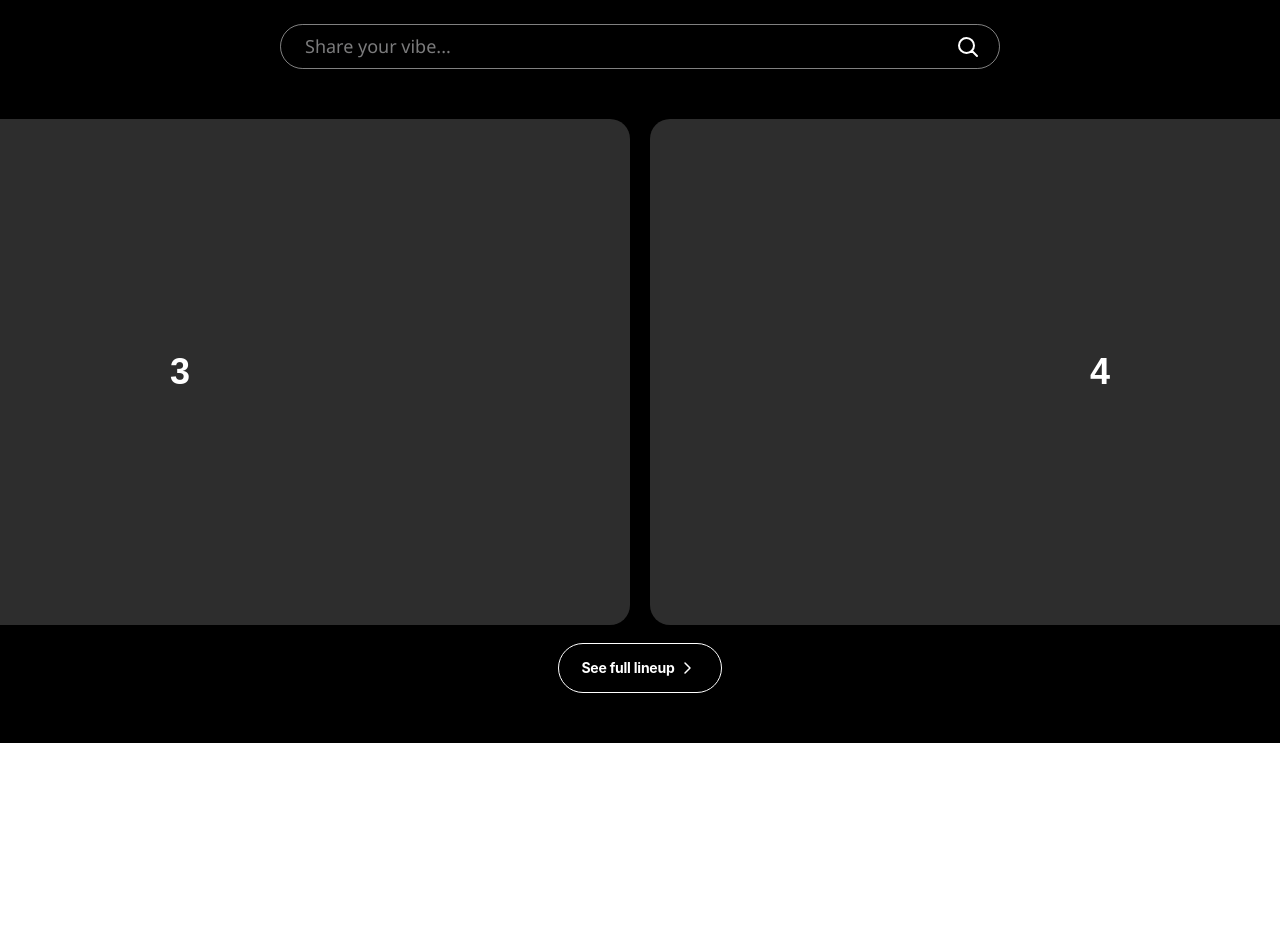
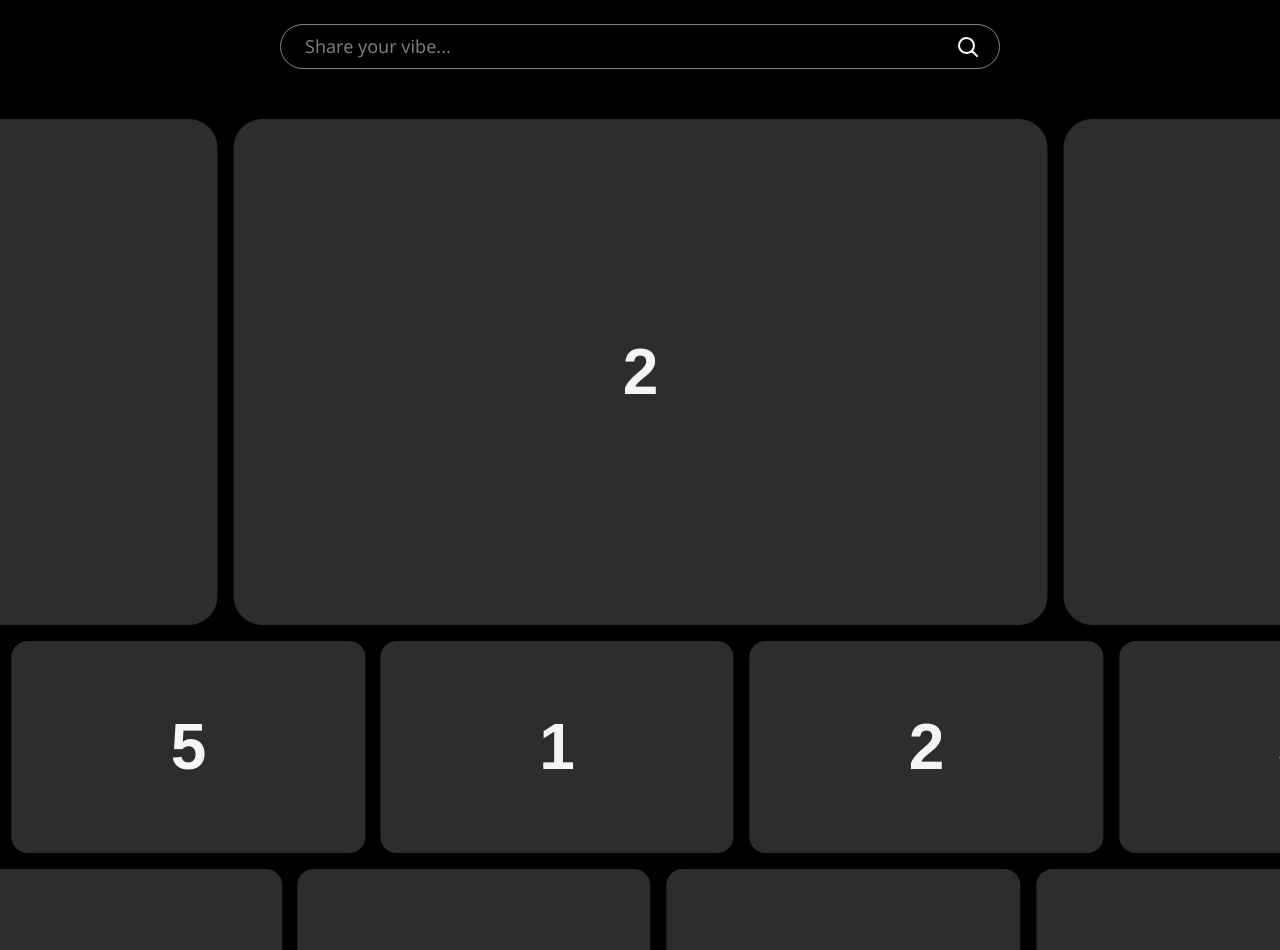
Before and after one commit to praveen-bandla/agent-ticket-marketplace, a Next.js app in the folder app/: page / in a window 1280 px wide. Shown: the part 222-1172 px from the top of the page. Before the commit the page ends 965 px from the top, so only its background shows below. Built offline with nearby package versions, Linux system fonts and the light colour scheme.

Commit message:
app carousel

```diff
--- a/app/package.json
+++ b/app/package.json
@@ -9,6 +9,10 @@
     "lint": "eslint"
   },
   "dependencies": {
+    "embla-carousel": "8.6.0",
+    "embla-carousel-auto-scroll": "^8.6.0",
+    "embla-carousel-autoplay": "8.6.0",
+    "embla-carousel-react": "8.6.0",
     "next": "16.0.3",
     "react": "19.2.0",
     "react-dom": "19.2.0"
--- /dev/null
+++ b/app/src/app/css/embla_autoplay.module.css
@@ -0,0 +1,33 @@
+.embla {
+  width: 100%;
+  margin: auto;
+  --slide-height: 506px;
+  --slide-spacing: 1rem;
+  --slide-size: 64%;
+}
+.embla__viewport {
+  overflow: hidden;
+}
+.embla__container {
+  display: flex;
+  touch-action: pan-y pinch-zoom;
+  margin-left: calc(var(--slide-spacing) * -1);
+}
+.embla__slide {
+  transform: translate3d(0, 0, 0);
+  flex: 0 0 var(--slide-size);
+  min-width: 0;
+  padding-left: var(--slide-spacing);
+}
+.embla__slide__number {
+  box-shadow: inset 0 0 0 0.2rem var(--detail-medium-contrast);
+  border-radius: 1.8rem;
+  font-size: 4rem;
+  font-weight: 600;
+  display: flex;
+  align-items: center;
+  justify-content: center;
+  height: var(--slide-height);
+  user-select: none;
+  background-color: #2d2d2d;
+}
--- /dev/null
+++ b/app/src/app/css/embla_autoscroll.module.css
@@ -0,0 +1,33 @@
+.embla {
+  width: 100%;
+  margin: 1rem auto 1rem;
+  --slide-height: 212px;
+  --slide-spacing: 1rem;
+  --slide-size: 28.5%;
+}
+.embla__viewport {
+  overflow: hidden;
+}
+.embla__container {
+  display: flex;
+  touch-action: pan-y pinch-zoom;
+  margin-left: calc(var(--slide-spacing) * -1);
+}
+.embla__slide {
+  transform: translate3d(0, 0, 0);
+  flex: 0 0 var(--slide-size);
+  min-width: 0;
+  padding-left: var(--slide-spacing);
+}
+.embla__slide__number {
+  box-shadow: inset 0 0 0 0.2rem var(--detail-medium-contrast);
+  border-radius: 1rem;
+  font-size: 4rem;
+  font-weight: 600;
+  display: flex;
+  align-items: center;
+  justify-content: center;
+  height: var(--slide-height);
+  user-select: none;
+  background-color: #2d2d2d;
+}
--- a/app/src/app/page.tsx
+++ b/app/src/app/page.tsx
@@ -1,5 +1,6 @@
-import InfiniteCarousel from "@/components/carousel";
-
+import EmblaCarouselAutoplay from '@/components/EmblaCarouselAutoplay';
+import EmblaCarouselAutoScroll from '@/components/EmblaCarouselAutoscroll';
+import { EmblaOptionsType } from 'embla-carousel';
 
 const getTagline = () => {
   const lines = [
@@ -10,6 +11,18 @@ const getTagline = () => {
   let i = Math.floor(Math.random() * lines.length);
   return lines[i];
 };
+
+const AUTOPLAY_OPTIONS: EmblaOptionsType = { loop: true }
+const AUTOPLAY_SLIDE_COUNT = 5
+const AUTOPLAY_SLIDES = Array.from(Array(AUTOPLAY_SLIDE_COUNT).keys())
+
+const AUTOSCROLL_OPTIONS: EmblaOptionsType = { loop: true }
+const AUTOSCROLL_SLIDE_COUNT = 5
+const AUTOSCROLL_SLIDES = Array.from(Array(AUTOSCROLL_SLIDE_COUNT).keys())
+
+const AUTOSCROLL_OPTIONS_2: EmblaOptionsType = { loop: true }
+const AUTOSCROLL_SLIDE_COUNT_2 = 5
+const AUTOSCROLL_SLIDES_2 = Array.from(Array(AUTOSCROLL_SLIDE_COUNT_2).keys())
 
 
 export default function Home() {
@@ -29,15 +42,9 @@ export default function Home() {
           </div>
         </div>
         <div className="section-wrapper">
-          <InfiniteCarousel/>
-          <div className="section-2">
-            <div className="item"></div>
-            <div className="item"></div>
-            <div className="item"></div>
-            <div className="item"></div>
-            <div className="item"></div>
-            <div className="item"></div>
-          </div>
+          <EmblaCarouselAutoplay slides={AUTOPLAY_SLIDES} options={AUTOPLAY_OPTIONS} />
+          <EmblaCarouselAutoScroll slides={AUTOSCROLL_SLIDES} options={AUTOSCROLL_OPTIONS} speed={0.3} />
+          <EmblaCarouselAutoScroll slides={AUTOSCROLL_SLIDES_2} options={AUTOSCROLL_OPTIONS_2} speed={0.6} />
           <div className="section-3">
             <div className="item"></div>
             <div className="item"></div>
--- /dev/null
+++ b/app/src/components/EmblaCarouselAutoplay.tsx
@@ -0,0 +1,34 @@
+'use client';
+
+import React from 'react';
+import { EmblaOptionsType } from 'embla-carousel';
+import Autoplay from 'embla-carousel-autoplay';
+import useEmblaCarousel from 'embla-carousel-react';
+
+import styles from '@/app/css/embla_autoplay.module.css';
+
+type PropType = {
+  slides: number[]
+  options?: EmblaOptionsType
+}
+
+const EmblaCarouselAutoplay: React.FC<PropType> = (props) => {
+  const { slides, options } = props
+  const [emblaRef, emblaApi] = useEmblaCarousel(options, [Autoplay()])
+
+  return (
+    <section className={styles.embla}>
+      <div className={styles.embla__viewport} ref={emblaRef}>
+        <div className={styles.embla__container}>
+          {slides.map((index) => (
+            <div className={styles.embla__slide} key={index}>
+              <div className={styles.embla__slide__number}>{index + 1}</div>
+            </div>
+          ))}
+        </div>
+      </div>
+    </section>
+  )
+}
+
+export default EmblaCarouselAutoplay
--- /dev/null
+++ b/app/src/components/EmblaCarouselAutoscroll.tsx
@@ -0,0 +1,49 @@
+'use client';
+
+import React, { useCallback, useEffect, useState } from 'react';
+import { EmblaOptionsType } from 'embla-carousel';
+import useEmblaCarousel from 'embla-carousel-react';
+import AutoScroll from 'embla-carousel-auto-scroll';
+
+import styles from '@/app/css/embla_autoscroll.module.css';
+
+type PropType = {
+  slides: number[]
+  options?: EmblaOptionsType
+  speed?: number
+}
+
+const EmblaCarouselAutoScroll: React.FC<PropType> = (props) => {
+  const { slides, options } = props
+  const [emblaRef, emblaApi] = useEmblaCarousel(options, [
+    AutoScroll({ playOnInit: true, speed: props.speed })
+  ])
+  const [isPlaying, setIsPlaying] = useState(true);
+
+  useEffect(() => {
+    const autoScroll = emblaApi?.plugins()?.autoScroll
+    if (!autoScroll) return
+
+    setIsPlaying(autoScroll.isPlaying())
+    emblaApi
+      .on('reInit', () => setIsPlaying(autoScroll.isPlaying()))
+  }, [emblaApi])
+
+  return (
+    <div className={styles.embla}>
+      <div className={styles.embla__viewport} ref={emblaRef}>
+        <div className={styles.embla__container}>
+          {slides.map((index) => (
+            <div className={styles.embla__slide} key={index}>
+              <div className={styles.embla__slide__number}>
+                <span>{index + 1}</span>
+              </div>
+            </div>
+          ))}
+        </div>
+      </div>
+    </div>
+  )
+}
+
+export default EmblaCarouselAutoScroll
--- a/app/src/components/carousel.tsx
+++ /dev/null
@@ -1,46 +0,0 @@
-"use client";
-
-import { useEffect, useRef, useState } from "react";
-
-export default function InfiniteCarousel() {
-  const containerRef = useRef<HTMLDivElement>(null);
-  const [index, setIndex] = useState(0);
-
-  const items = [1, 2, 3, 4]; // replace with images or components
-
-  useEffect(() => {
-    const interval = setInterval(() => {
-      setIndex((prev) => (prev + 1) % items.length);
-    }, 5000); // 5 seconds
-    return () => clearInterval(interval);
-  }, [items.length]);
-
-  useEffect(() => {
-    if (containerRef.current) {
-      const firstChild = containerRef.current.children[0] as HTMLElement;
-      const itemWidth = firstChild.offsetWidth + 20; // width + margins
-      containerRef.current.style.transform = `translateX(-${index * itemWidth}px)`;
-    }
-  }, [index]);
-
-  return (
-    <div className="section-1 overflow-hidden w-full flex justify-center">
-      <div
-        ref={containerRef}
-        className="flex transition-transform duration-700 ease-in-out"
-      >
-        {items.map((item, i) => (
-          <div
-            key={i}
-            className="item bg-gray-300 shrink-0 rounded-2xl"
-            style={{ width: "900px", height: "506px", margin: "0 10px" }}
-          >
-            <div className="w-full h-full flex items-center justify-center text-4xl font-bold">
-              {item}
-            </div>
-          </div>
-        ))}
-      </div>
-    </div>
-  );
-}
```
Also changed, not shown: 1 other file (tests, documents, lock files or other folders).
